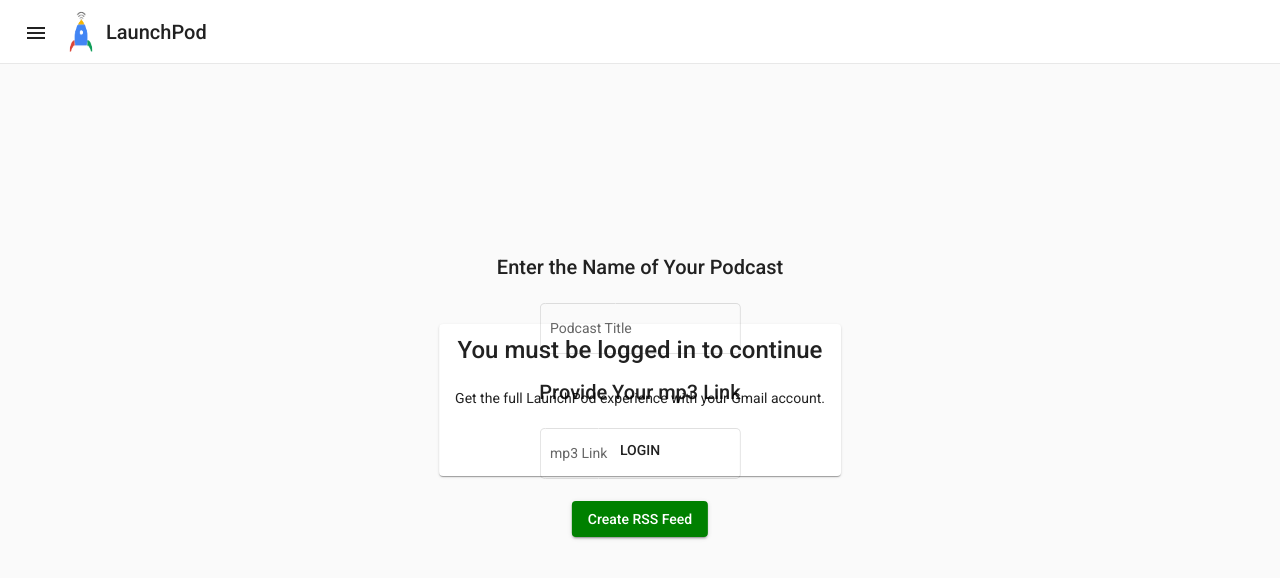
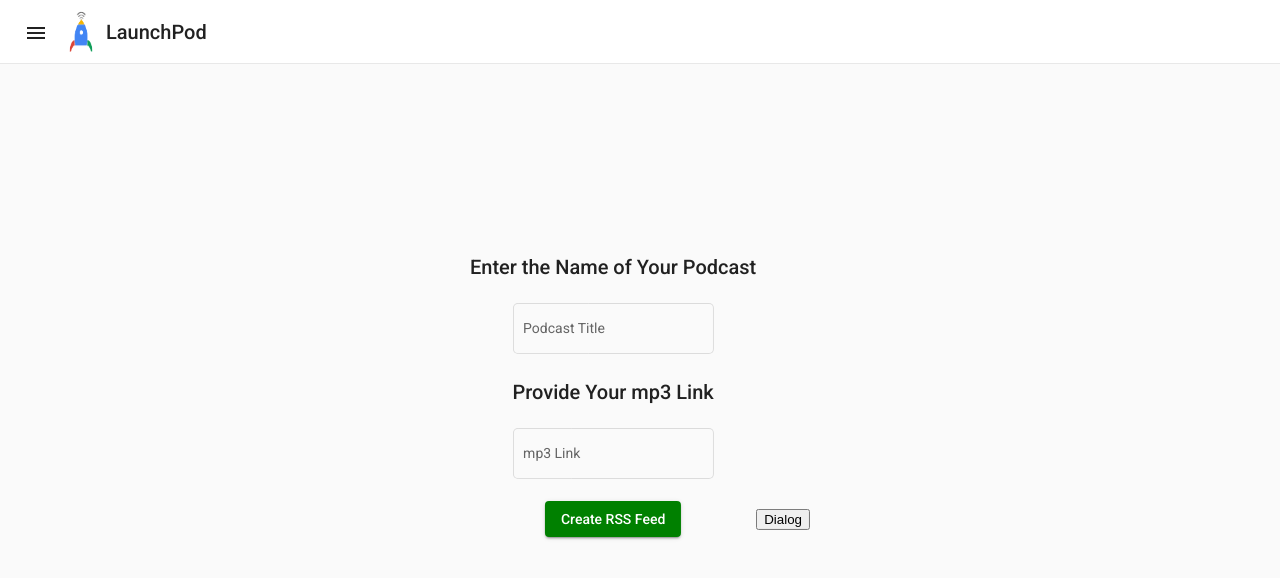
Before and after one commit to googleinterns/step18-2020, an Angular app in the folder launchpod/angular-launchpod/: page / in a window 1280 px wide. Shown: the top 578 px of the page. Built offline with nearby package versions, Linux system fonts and the light colour scheme.

Commit message:
Add popup dialog.

```diff
--- a/launchpod/angular-launchpod/src/app/app.component.html
+++ b/launchpod/angular-launchpod/src/app/app.component.html
@@ -26,9 +26,10 @@
       <span>LaunchPod</span>
     </mat-toolbar>
     <!-- Add Content Here -->
-    <app-login-popup class="center-page" id="login-popup"></app-login-popup>
+    <!-- <app-login-popup class="center-page" id="login-popup"></app-login-popup> -->
     <div class="center-page">
       <router-outlet id="form"></router-outlet>
+      <button (click)=openDialog()>Dialog</button>
     </div>
     <!-- <app-create-form class="center-page"></app-create-form> -->
     <!-- TODO: Add routing from create form to result component -->
--- a/launchpod/angular-launchpod/src/app/app.component.ts
+++ b/launchpod/angular-launchpod/src/app/app.component.ts
@@ -1,7 +1,9 @@
 import {BreakpointObserver, Breakpoints} from '@angular/cdk/layout';
 import {Component} from '@angular/core';
+import {LoginPopupComponent} from './login-popup/login-popup.component';
 import {Observable} from 'rxjs';
 import {map, shareReplay} from 'rxjs/operators';
+import {MatDialog, MatDialogConfig} from '@angular/material/dialog';
 
 @Component({
   selector: 'app-root',
@@ -15,5 +17,14 @@ export class AppComponent {
       this.breakpointObserver.observe(Breakpoints.Handset)
           .pipe(map(result => result.matches), shareReplay());
 
-  constructor(private breakpointObserver: BreakpointObserver) {}
+  constructor(private breakpointObserver: BreakpointObserver, public dialog: MatDialog) {}
+
+  openDialog() {
+    const dialogConfig = new MatDialogConfig();
+
+    dialogConfig.disableClose = true;
+    dialogConfig.autoFocus = true;
+
+    this.dialog.open(LoginPopupComponent, dialogConfig);
+  }
 }
--- a/launchpod/angular-launchpod/src/app/app.module.ts
+++ b/launchpod/angular-launchpod/src/app/app.module.ts
@@ -10,6 +10,7 @@ import { FormsModule } from '@angular/forms';
 import { HttpClientModule } from '@angular/common/http';
 import { LayoutModule } from '@angular/cdk/layout';
 import { MatButtonModule } from '@angular/material/button';
+import { MatDialogModule } from '@angular/material/dialog';
 import { MaterialModule } from './material/material.module';
 import { MatIconModule } from '@angular/material/icon';
 import { MatListModule } from '@angular/material/list';
@@ -41,6 +42,7 @@ import { LoginPopupComponent } from './login-popup/login-popup.component'
     HttpClientModule,
     LayoutModule,
     MatButtonModule,
+    MatDialogModule,
     MaterialModule,
     MatIconModule,
     MatListModule,
@@ -48,7 +50,8 @@ import { LoginPopupComponent } from './login-popup/login-popup.component'
     MatToolbarModule,
     ReactiveFormsModule
   ],
-  providers: [CreateFormComponent],
-  bootstrap: [AppComponent]
+  providers: [],
+  bootstrap: [AppComponent],
+  entryComponents: [LoginPopupComponent]
 })
 export class AppModule { }
--- a/launchpod/angular-launchpod/src/app/login-popup/login-popup.component.css
+++ b/launchpod/angular-launchpod/src/app/login-popup/login-popup.component.css
@@ -1,3 +1,7 @@
-.login-card {
+body {
   text-align: center;
 }
+
+button {
+  text-align: center;
+}
--- a/launchpod/angular-launchpod/src/app/login-popup/login-popup.component.html
+++ b/launchpod/angular-launchpod/src/app/login-popup/login-popup.component.html
@@ -1,4 +1,4 @@
-<mat-card class="login-card">
+<!-- <mat-card class="login-card">
   <mat-card-title>You must be logged in to continue</mat-card-title>
   <br />
   <mat-card-content>
@@ -7,4 +7,11 @@
   <mat-card-actions>
     <button mat-button>LOGIN</button>
   </mat-card-actions>
-</mat-card>
+</mat-card> -->
+<body>
+  <h1 mat-dialog-title>You must be logged in to continue</h1>
+  <div mat-dialog-content>Get the full LaunchPod experience by logging into your Gmail account.</div>
+  <!-- <div mat-dialog-actions> -->
+    <button mat-button mat-dialog-close>Login</button>
+  <!-- </div> -->
+</body>
--- a/launchpod/angular-launchpod/src/app/result-page/result-page.component.ts
+++ b/launchpod/angular-launchpod/src/app/result-page/result-page.component.ts
@@ -1,5 +1,4 @@
 import { FormHandlerService } from '../form-handler.service';
-import { CreateFormComponent } from '../create-form/create-form.component';
 import { Component, Input, OnInit } from '@angular/core';
 import { MatSnackBar } from '@angular/material/snack-bar';
 
@@ -12,7 +11,7 @@ export class ResultPageComponent implements OnInit {
 
   feedValue: string;
 
-  constructor(private formHandlerService: FormHandlerService, private createFormComponent: CreateFormComponent, public snackBar: MatSnackBar) {}
+  constructor(private formHandlerService: FormHandlerService, public snackBar: MatSnackBar) {}
 
   ngOnInit(): void {
     this.formHandlerService.feedValue.subscribe((feedValue) => {
--- a/launchpod/angular-launchpod/src/polyfills.ts
+++ b/launchpod/angular-launchpod/src/polyfills.ts
@@ -1,3 +1,7 @@
+/***************************************************************************************************
+ * Load `$localize` onto the global scope - used if i18n tags appear in Angular templates.
+ */
+import '@angular/localize/init';
 /**
  * This file includes polyfills needed by Angular and is loaded before the app.
  * You can add your own extra polyfills to this file.
```
Also changed, not shown: launchpod/angular-launchpod/package.json (+11 -10 lines).
